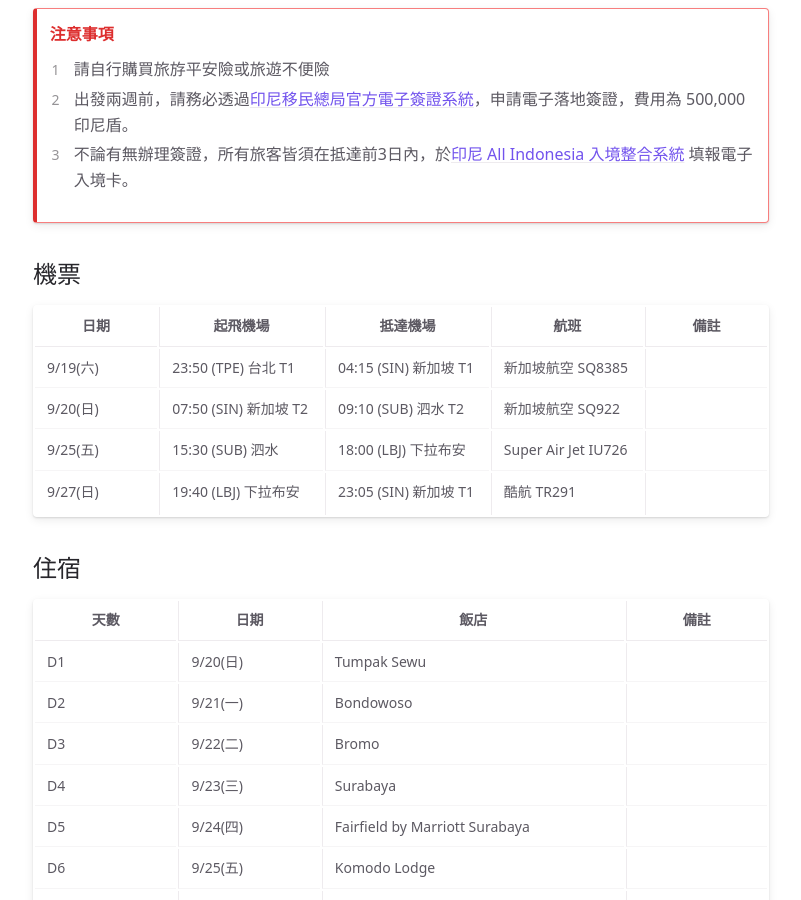
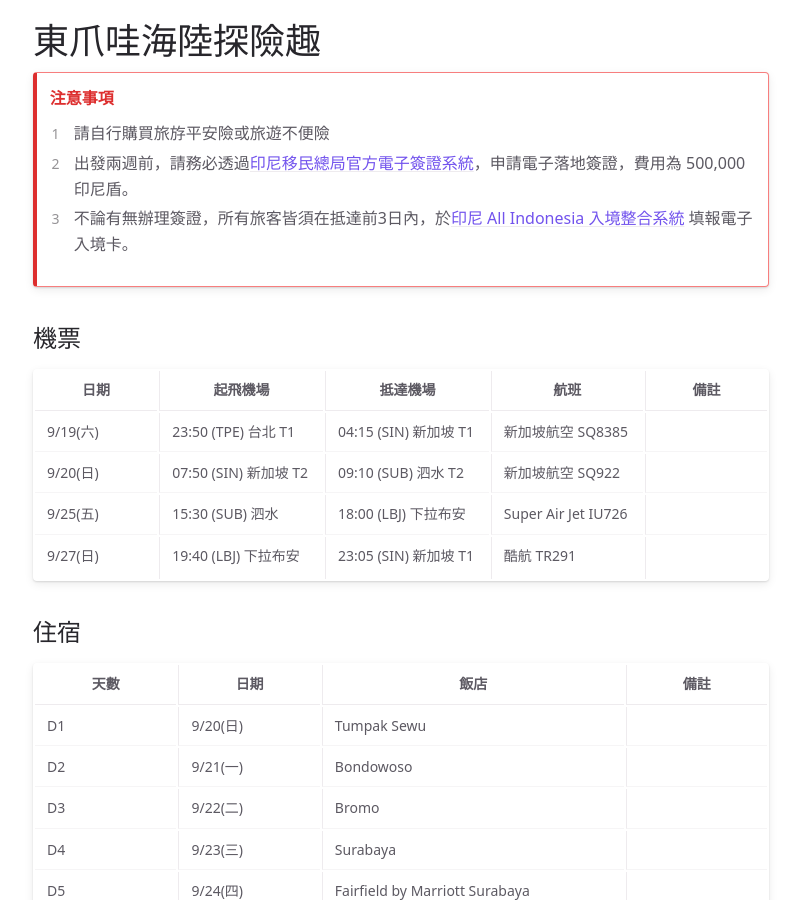
Before and after one commit to vitoshao/blogs, a Jekyll site: the page built from docs/2026/indonesia.md, in a window 1280 px wide and 900 px high. Shown: the whole window, without its empty margins (239-1040 px from the left). Built offline with Jekyll 4.4.1, drawn with Linux system fonts in a browser that asks for light colours; cached includes are drawn as plain includes.

Commit message:
20260915

```diff
--- a/docs/2026/indonesia.md
+++ b/docs/2026/indonesia.md
@@ -5,6 +5,8 @@ date: 2026-9-11
 nav_exclude: true
 layout: minimal
 ---
+
+# 東爪哇海陸探險趣
 
 {: .warning-title}
 >注意事項
```
Also changed, not shown: docs/2026/singapore.md (+2 -0 lines).
